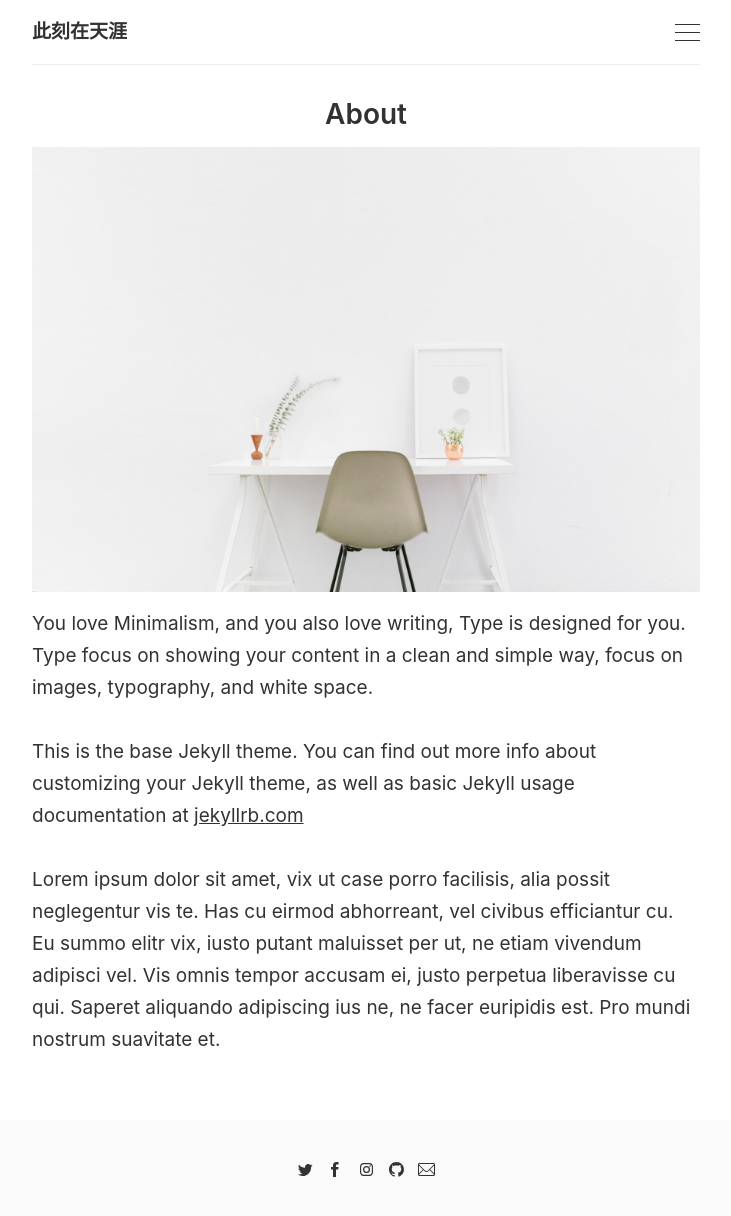
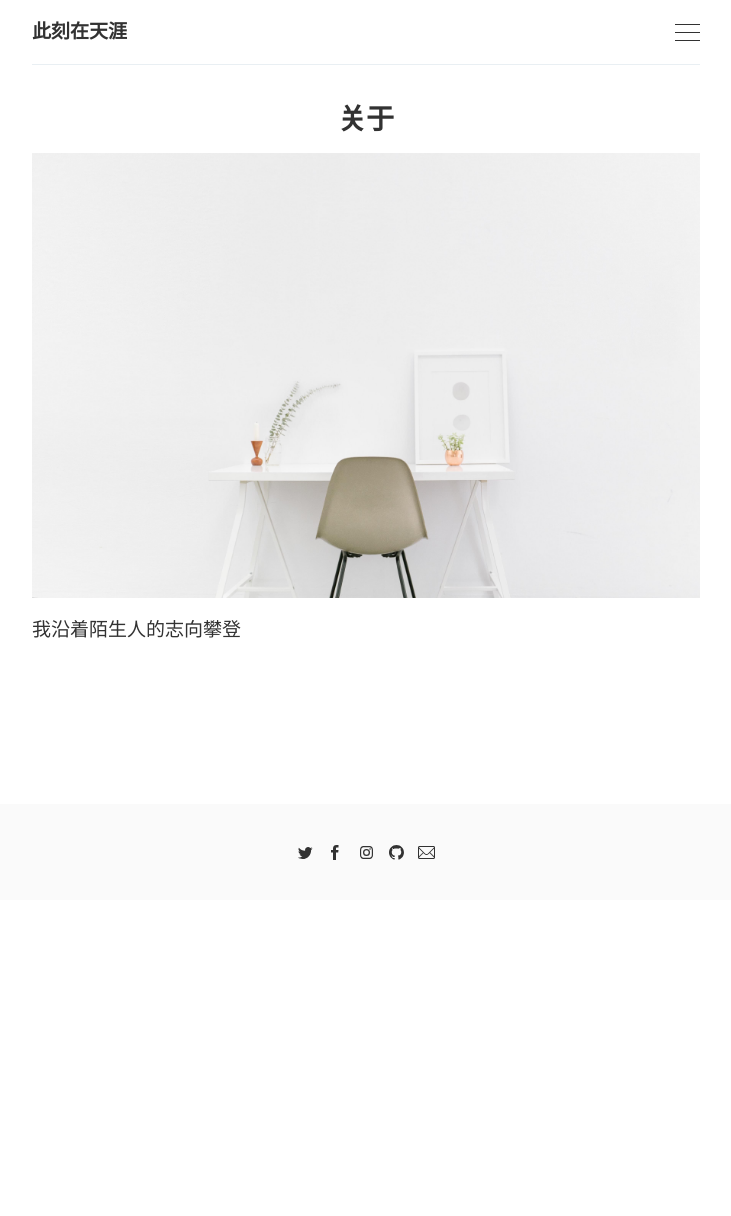
Before and after one commit to buptyht/buptyht.github.io, a Jekyll site: the page built from _pages/about.md, in a window 1280 px wide. Shown: the whole page, without its empty margins (274-1005 px from the left). Built offline with Jekyll 4.4.1, drawn with Linux system fonts in a browser that asks for light colours; after the commit the page ends 900 px from its top, so only the background shows below that.

Commit message:
。。。

```diff
--- a/_pages/about.md
+++ b/_pages/about.md
@@ -1,11 +1,7 @@
 ---
 layout: page
-title: About
+title: 关于
 image: '/images/pages/about.jpeg'
 ---
 
-You love Minimalism, and you also love writing, Type is designed for you. Type focus on showing your content in a clean and simple way, focus on images, typography, and white space.
-
-This is the base Jekyll theme. You can find out more info about customizing your Jekyll theme, as well as basic Jekyll usage documentation at [jekyllrb.com](http://jekyllrb.com/)
-
-Lorem ipsum dolor sit amet, vix ut case porro facilisis, alia possit neglegentur vis te. Has cu eirmod abhorreant, vel civibus efficiantur cu. Eu summo elitr vix, iusto putant maluisset per ut, ne etiam vivendum adipisci vel. Vis omnis tempor accusam ei, justo perpetua liberavisse cu qui. Saperet aliquando adipiscing ius ne, ne facer euripidis est. Pro mundi nostrum suavitate et.
+我沿着陌生人的志向攀登
```
